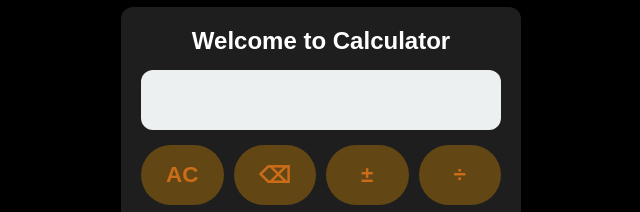
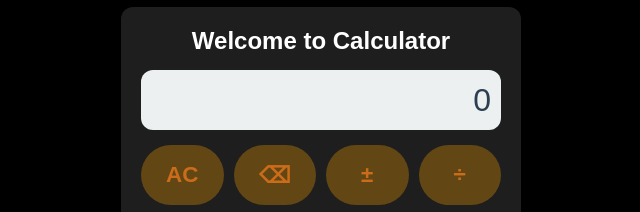
Before and after one commit to AbhayJadhav25/Calculator, a plain HTML site: page index.html in a window 1280 px wide. Shown: the part 139-351 px from the top of the page, 319-959 px from the left. Drawn offline with Linux system fonts and the light colour scheme.

Commit message:
Update index.html

```diff
--- a/index.html
+++ b/index.html
@@ -7,7 +7,7 @@
   <title>Calculator</title>
   <link rel="icon" href="calculator.jpg" type="image/x-icon">
   <link rel="stylesheet" href="style.css" type="text/css">
-  <script src="script1.js" defer></script>
+  <script src="script.js" defer></script>
 </head>
 <body>
   <div id="calculator">
```
